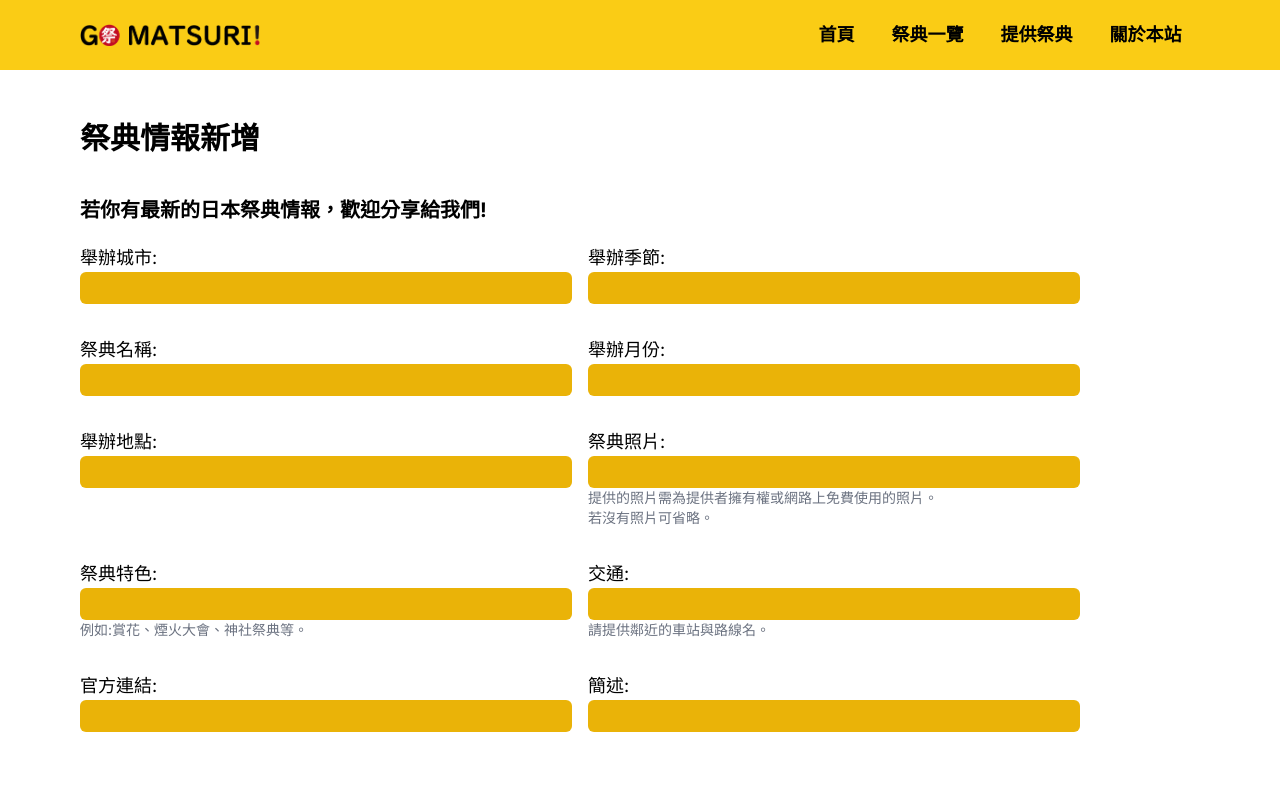
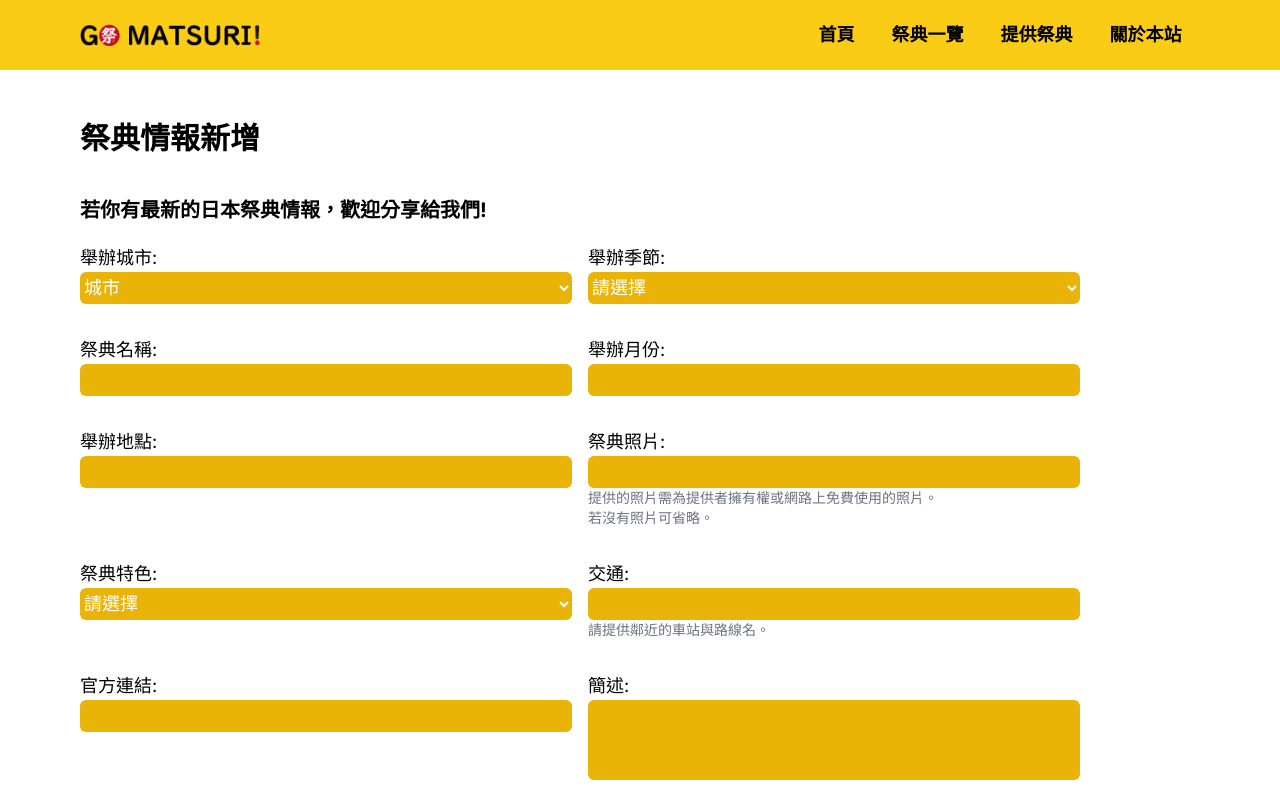
Before and after one commit to mikachou90/go-matsuri, a Next.js app: page /postEvent in a window 1280 px wide. Shown: the top 786 px of the page. Built offline with nearby package versions, Linux system fonts and the light colour scheme.

Commit message:
adjust style

```diff
--- a/app/events/[event_id]/page.jsx
+++ b/app/events/[event_id]/page.jsx
@@ -18,34 +18,38 @@ const Event = async ({ params }) => {
         id={data.id}
         className="w-full flex flex-col items-center pt-[100px] pb-[50px] px-4"
       >
-        <h1 className="font-bold text-2xl mb-5 lg:text-4xl ">{data.name}</h1>
+        <h1 className="font-bold text-xl mb-5 md:text-2xl lg:text-3xl ">
+          {data.name}
+        </h1>
+        <div className="mb-5 flex gap-4 text-lg font-bold md:text-xl">
+          <div className="w-[80px] text-white bg-red-400 flex justify-center p-1 rounded-lg ">
+            <p className="truncate">{data.feature}</p>
+          </div>
+          <div className="w-[80px]  text-white bg-cyan-600 flex justify-center p-1 rounded-lg ">
+            <p>{data.city}</p>
+          </div>
+        </div>
+
         <div className="px-5 flex flex-col items-center  xl:flex-row xl:mt-5">
           <Image
             src={data.picture || "/pic_missing.png"}
             width={300}
             height={300}
             alt="event picture"
-            className="md:w-[500px] lg:w-[600px]"
+            className="sm:w-[500px] lg:w-[600]"
           />
-          <div className="w-[400px] mt-[30px] md:w-[600px] lg:w-[800px] xl:ml-10">
-            <p className="font-bold text-lg md:text-xl lg:text-2xl  ">
-              名稱: {data.name}
-            </p>
-            <p className="font-bold text-lg md:text-xl lg:text-2xl">
-              舉辦期間: {data.period}
-            </p>
-            <p className="font-bold text-lg md:text-xl lg:text-2xl">
-              地點: {data.location}
-            </p>
-            <p className="font-bold text-lg md:text-xl lg:text-2xl">
-              交通: {data.station}
-            </p>
-            <p className="font-bold text-lg text-amber-600 md:text-xl lg:text-2xl">
+          <div className="w-[300px] mt-[30px] font-bold text-lg sm:w-[500px] sm:text-xl lg:w-[600px] xl:ml-10">
+            <p>名稱: {data.name}</p>
+            <p>舉辦期間: {data.period}</p>
+            <p>地點: {data.location}</p>
+            <p>交通: {data.station}</p>
+            <p className=" text-amber-600 ">
               <Link href={data.link}>相關連結</Link>
             </p>
             <br />
-            <p className="font-bold text-lg md:text-xl lg:text-2xl">
-              簡介: {data.description}
+            <p>
+              簡介:
+              <br /> {data.description}
             </p>
             <br />
             <p className="text-gray-400 lg:text-lg">
--- a/app/postEvent/page.jsx
+++ b/app/postEvent/page.jsx
@@ -13,25 +13,37 @@ const PostEvent = () => {
           method="post"
           className="w-[250px] h-800 grid text-lg gap-4 sm:[500px] md:w-[700px] md:grid-cols-2 lg:w-[1000px] "
         >
-          <label for="city" className="md:mb-4">
+          <label htmlFor="city" className="md:mb-4">
             舉辦城市:
-            <input
-              className="bg-yellow-500 rounded-md text-white w-full h-8"
-              type="text"
-              id="city"
-              name="city"
-            />
-          </label>
-          <label for="seasons" className="md:mb-4">
-            舉辦季節:
-            <input
+            <select
               className="bg-yellow-500 rounded-md text-white w-full h-8"
               type="text"
               id="seasons"
               name="seasons"
-            />
+            >
+              <option>城市</option>
+              <option>東京</option>
+              <option>大阪</option>
+              <option>北海道</option>
+              <option>其他</option>
+            </select>
           </label>
-          <label for="name" className="md:mb-4">
+          <label htmlFor="seasons" className="md:mb-4">
+            舉辦季節:
+            <select
+              className="bg-yellow-500 rounded-md text-white w-full h-8"
+              type="text"
+              id="seasons"
+              name="seasons"
+            >
+              <option>請選擇</option>
+              <option>春天</option>
+              <option>夏天</option>
+              <option>秋天</option>
+              <option>冬天</option>
+            </select>
+          </label>
+          <label htmlFor="name" className="md:mb-4">
             祭典名稱:
             <input
               className="bg-yellow-500 rounded-md text-white w-full h-8"
@@ -40,7 +52,7 @@ const PostEvent = () => {
               name="name"
             />
           </label>
-          <label for="period" className="md:mb-4">
+          <label htmlFor="period" className="md:mb-4">
             舉辦月份:
             <input
               className="bg-yellow-500 rounded-md text-white w-full h-8"
@@ -49,7 +61,7 @@ const PostEvent = () => {
               name="period"
             />
           </label>
-          <label for="location" className="md:mb-4">
+          <label htmlFor="location" className="md:mb-4">
             舉辦地點:
             <input
               className="bg-yellow-500 rounded-md text-white w-full h-8"
@@ -58,7 +70,7 @@ const PostEvent = () => {
               name="location"
             />
           </label>
-          <label for="picture" className="md:mb-4">
+          <label htmlFor="picture" className="md:mb-4">
             祭典照片:
             <input
               className="bg-yellow-500 rounded-md text-white w-full h-8"
@@ -72,19 +84,28 @@ const PostEvent = () => {
               若沒有照片可省略。
             </p>
           </label>
-          <label for="feature" className="md:mb-4">
+          <label htmlFor="feature" className="md:mb-4">
             祭典特色:
-            <input
+            <select
               className="bg-yellow-500 rounded-md text-white w-full h-8"
               type="text"
-              id="feature"
-              name="feature"
-            />
-            <p className="text-sm text-gray-500 ">
-              例如:賞花、煙火大會、神社祭典等。
-            </p>
+              id="seasons"
+              name="seasons"
+            >
+              <option>請選擇</option>
+              <option>賞花</option>
+              <option>夜間賞花</option>
+              <option>賞楓</option>
+              <option>煙火大會</option>
+              <option>神社祭典</option>
+              <option>夏日祭典</option>
+              <option>點燈活動</option>
+              <option>聖誕活動</option>
+              <option>其他</option>
+            </select>
           </label>
-          <label for="station" className="md:mb-4">
+
+          <label htmlFor="station" className="md:mb-4">
             交通:
             <input
               className="bg-yellow-500 rounded-md text-white w-full h-8"
@@ -94,7 +115,7 @@ const PostEvent = () => {
             />
             <p className="text-sm text-gray-500 ">請提供鄰近的車站與路線名。</p>
           </label>
-          <label for="link" className="md:mb-4">
+          <label htmlFor="link" className="md:mb-4">
             官方連結:
             <input
               className="bg-yellow-500 rounded-md text-white w-full h-8"
@@ -103,22 +124,24 @@ const PostEvent = () => {
               name="link"
             />
           </label>
-          <label for="description" className="md:mb-4">
+          <div>
+            <label htmlFor="description" className="md:mb-4">
               簡述:
-            <input
-              className="bg-yellow-500 rounded-md text-white w-full h-8"
+              <textarea
+                className="bg-yellow-500 rounded-md text-white w-full h-[80px] resize-none"
                 type="text"
                 id="description"
                 name="description"
               />
             </label>
-        </form>
+          </div>
           <button
             className="mt-10 w-40 h-10 rounded-lg bg-yellow-500 text-white font-bold text-lg"
             type="submit"
           >
             確認送出
           </button>
+        </form>
       </div>
     </div>
   );
--- a/components/EventList.jsx
+++ b/components/EventList.jsx
@@ -115,11 +115,16 @@ const EventList = ({ data }) => {
                         <p className="text-xl font-bold text-center">
                           {event.name}
                         </p>
-                        <p className="text-lg">{event.location}</p>
+
                         <p className="text-lg">{event.period}</p>
                       </div>
-                      <div className="text-sm p-2 rounded-lg flex bg-red-400 text-white mt-2">
-                        <p className="">{event.feature}</p>
+                      <div className="flex gap-2">
+                        <div className="text-sm p-2 rounded-lg flex bg-red-400 text-white mt-2">
+                          <p className="">{event.feature}</p>
+                        </div>
+                        <div className="text-sm p-2 rounded-lg flex bg-cyan-500 text-white mt-2">
+                          <p>{event.city}</p>
+                        </div>
                       </div>
                     </div>
                   </Link>
```
Lines whose indentation alone changed are shown as unchanged.
